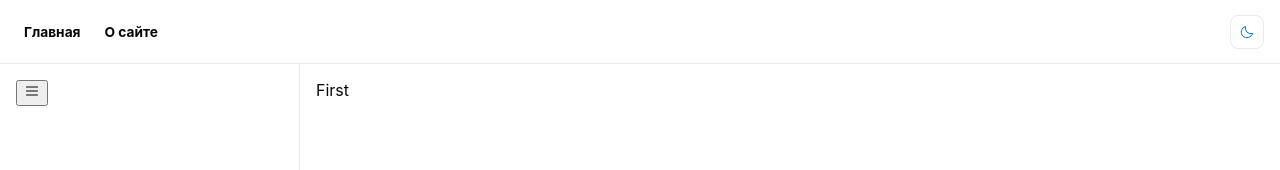
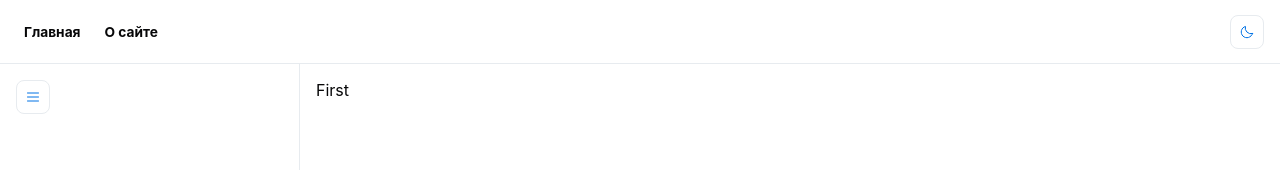
Before and after one commit to skitchen1992/InfoPortal, a React app: page / in a window 1280 px wide. Shown: the top 170 px of the page. Built offline with nearby package versions, Linux system fonts and the light colour scheme.

Commit message:
added Icon Button

```diff
--- /dev/null
+++ b/src/shared/ui/IconButton/IconButton.module.scss
@@ -0,0 +1,23 @@
+.root {
+  display: inline-flex;
+  align-items: center;
+  justify-content: center;
+  border: 1px solid var(--border-color);
+  background-color: var(--main-bg-color);
+  border-radius: 8px;
+  cursor: pointer;
+  color: var(--text-fig);
+  &:hover{
+    background-color: var(--main-bg-hover-color) ;
+  }
+}
+
+.small{
+  width: 34px;
+  height: 34px;
+}
+
+.large{
+  width: 52px;
+  height: 52px;
+}
--- /dev/null
+++ b/src/shared/ui/IconButton/IconButton.tsx
@@ -0,0 +1,22 @@
+import {classNames} from "shared/lib/classNames";
+import cls from "./IconButton.module.scss"
+import React, {ButtonHTMLAttributes, FC} from "react";
+import {Size} from "./types";
+
+interface IProps extends ButtonHTMLAttributes<HTMLButtonElement> {
+    className?: string
+    size?: Size
+}
+
+export const IconButton: FC<IProps> = (props) => {
+    const {className, children, size = "small", ...othersProps} = props
+
+    return (
+        <button className={classNames(cls.root, {
+            [cls.small]: size === "small",
+            [cls.large]: size === "large"
+        }, [className])} {...othersProps}>
+            {children}
+        </button>
+    );
+};
--- /dev/null
+++ b/src/shared/ui/IconButton/types.ts
@@ -0,0 +1 @@
+export type Size = "small" | "large"
--- a/src/widgets/SideBar/ui/Sidebar/SideBar.tsx
+++ b/src/widgets/SideBar/ui/Sidebar/SideBar.tsx
@@ -2,6 +2,7 @@ import {classNames} from "shared/lib/classNames";
 import cls from "./Sidebar.module.scss"
 import {FC, useState} from "react";
 import {List} from "phosphor-react";
+import {IconButton} from "shared/ui/IconButton/IconButton";
 
 interface IProps {
     className?: string
@@ -19,7 +20,7 @@ export const SideBar: FC<IProps> = (props) => {
     return (
         <div className={classNames(cls.root, {[cls.collapsed]: collapsed}, [className])}>
             <div className={classNames(cls.wrapBtn, {[cls.collapsed]: collapsed}, [className])}>
-                <button onClick={onToggle}><List /></button>
+                <IconButton onClick={onToggle}><List /></IconButton>
             </div>
         </div>
     );
--- a/src/widgets/ThemeSwitcher/ui/ThemeSwitcher.module.scss
+++ b/src/widgets/ThemeSwitcher/ui/ThemeSwitcher.module.scss
@@ -1,19 +1,3 @@
-.root {
-  display: inline-flex;
-  align-items: center;
-  justify-content: center;
-  width: 34px;
-  height: 34px;
-  border: 1px solid var(--border-color);
-  background-color: var(--main-bg-color);
-  border-radius: 8px;
-  cursor: pointer;
-
-  &:hover{
-    background-color: var(--main-bg-hover-color) ;
-  }
-}
-
 .icon {
   color: var(--text-fig);
 }
--- a/src/widgets/ThemeSwitcher/ui/ThemeSwitcher.tsx
+++ b/src/widgets/ThemeSwitcher/ui/ThemeSwitcher.tsx
@@ -1,9 +1,9 @@
-import {classNames} from "shared/lib/classNames";
 import cls from "./ThemeSwitcher.module.scss"
-import React, {ButtonHTMLAttributes, FC} from "react";
+import React, {FC} from "react";
 import {useTheme} from "app/providers/ThemeProvider";
 import {Moon, Sun} from "phosphor-react";
 import {THEME} from "app/providers/ThemeProvider/lib/ThemeContext";
+import {IconButton} from "shared/ui/IconButton/IconButton";
 
 const getIcon = (theme: THEME) => {
     switch (theme) {
@@ -14,18 +14,18 @@ const getIcon = (theme: THEME) => {
     }
 }
 
-interface IProps extends ButtonHTMLAttributes<HTMLButtonElement> {
+interface IProps {
     className?: string
 }
 
 export const ThemeSwitcher: FC<IProps> = (props) => {
-    const {className, ...othersProps} = props
+    const {className} = props
 
     const {theme, toggleTheme} = useTheme()
 
     return (
-        <button className={classNames(cls.root, {}, [className])} onClick={toggleTheme} {...othersProps}>
+        <IconButton className={className} onClick={toggleTheme}>
             {getIcon(theme)}
-        </button>
+        </IconButton>
     );
 };
```
Also changed, not shown: 1 other file (tests, documents, lock files or other folders).
